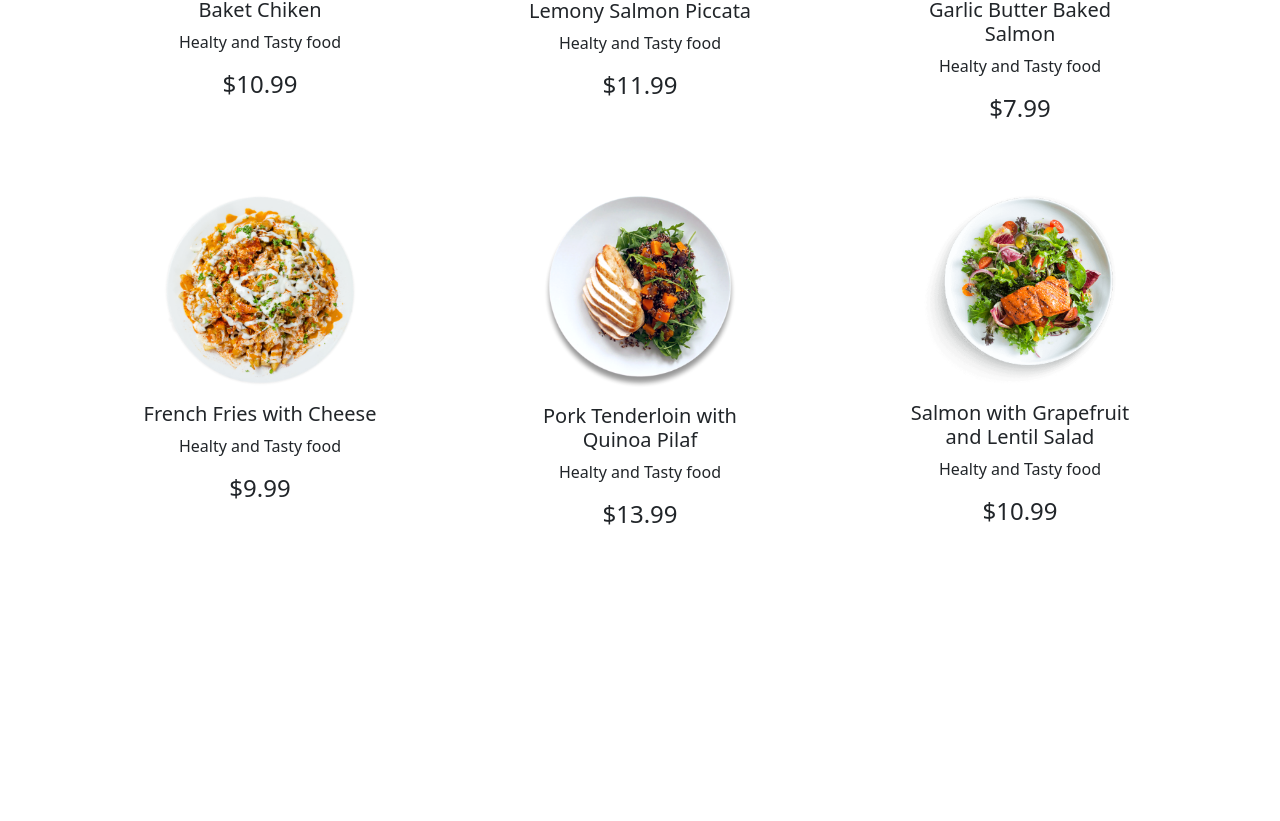
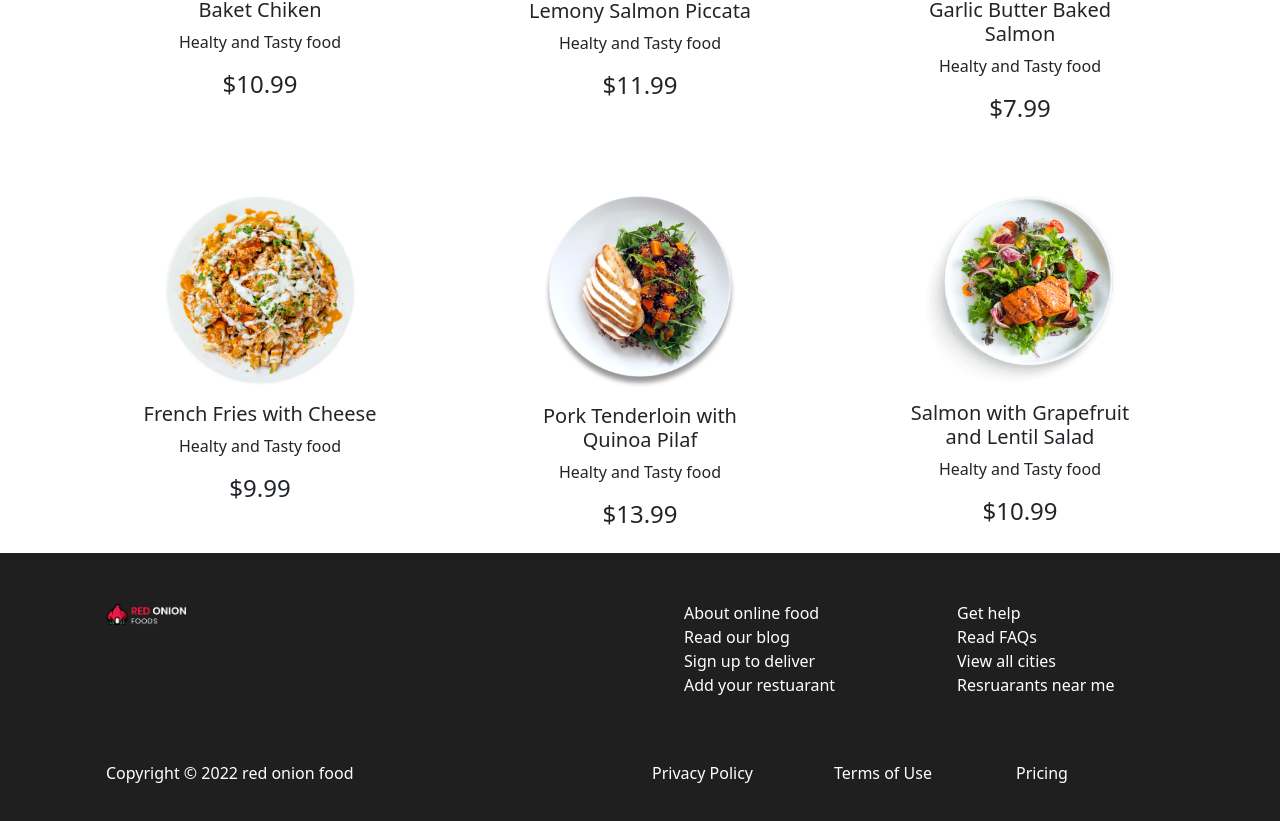
Before and after one commit to kamrul-dev/red-onion-food, a React (Create React App) app: page /dinner in a window 1280 px wide. Shown: the part 764-1585 px from the top of the page. Before the commit the page ends 1317 px from the top, so only its background shows below. Built offline with nearby package versions, Linux system fonts and the light colour scheme.

Commit message:
footer section completed

```diff
--- a/src/App.js
+++ b/src/App.js
@@ -4,6 +4,7 @@ import Home from './Pages/Home/Home/Home';
 import Breakfast from './Pages/Home/Foods/Breakfast/Breakfast';
 import Lunch from './Pages/Home/Foods/Lunch/Lunch';
 import Dinner from './Pages/Home/Foods/Dinner/Dinner';
+import Footer from './Pages/Shared/Footer/Footer';
 
 function App() {
   return (
@@ -16,6 +17,7 @@ function App() {
           <Route path='/dinner' element={<Dinner></Dinner>}></Route>
         </Route>
       </Routes>
+      <Footer></Footer>
     </div>
   );
 }
--- a/src/Pages/Shared/Footer/Footer.css
+++ b/src/Pages/Shared/Footer/Footer.css
@@ -0,0 +1,8 @@
+.footer-list li {
+    list-style: none;
+}
+
+.footer-list li a {
+    text-decoration: none;
+    color: white;
+}
--- a/src/Pages/Shared/Footer/Footer.js
+++ b/src/Pages/Shared/Footer/Footer.js
@@ -1,10 +1,56 @@
 import React from 'react';
 import './Footer.css';
+import logo from '../../../images/logo.png'
+import { Link } from 'react-router-dom';
 const Footer = () => {
     return (
-        <div>
-            <h2>This is Footer</h2>
-        </div>
+        <>
+            <div className='pt-5 pb-5' style={{ backgroundColor: '#1F1F1F', color: 'white' }}>
+                <div className='row container mx-auto'>
+                    <div className="col-6">
+                        <div>
+                            <img width="80px" src={logo} alt="" />
+                        </div>
+                    </div>
+                    <div className="col-3">
+
+                        <ul className='footer-list'>
+                            <li><Link to='/'>About online food</Link></li>
+                            <li><Link to='/'>Read our blog</Link></li>
+                            <li><Link to='/'>Sign up to deliver</Link></li>
+                            <li><Link to='/'>Add your restuarant</Link></li>
+                        </ul>
+                        {/* <Link to='/'>About online food</Link>
+                        <Link to='/'>Read our blog</Link>
+                        <Link to='/'>Sign up to deliver</Link>
+                        <Link to='/'>Add your restuarant</Link> */}
+                    </div>
+                    <div className="col-3">
+                        <ul className='footer-list'>
+                            <li><Link to='/'>Get help</Link></li>
+                            <li><Link to='/'>Read FAQs</Link></li>
+                            <li><Link to='/'>View all cities</Link></li>
+                            <li><Link to='/'>Resruarants near me</Link></li>
+                        </ul>
+                    </div>
+                </div>
+                <div className="row container mx-auto pt-5">
+                    <div className="col-6">
+                        <p>Copyright &copy; 2022 red onion food</p>
+                    </div>
+                    <div className="col-2">
+                        <p>Privacy Policy</p>
+                    </div>
+                    <div className="col-2">
+                        <p>Terms of Use</p>
+                    </div>
+                    <div className="col-2">
+                        <p>Pricing</p>
+                    </div>
+
+                </div>
+            </div>
+        </>
     );
 };
 
```
